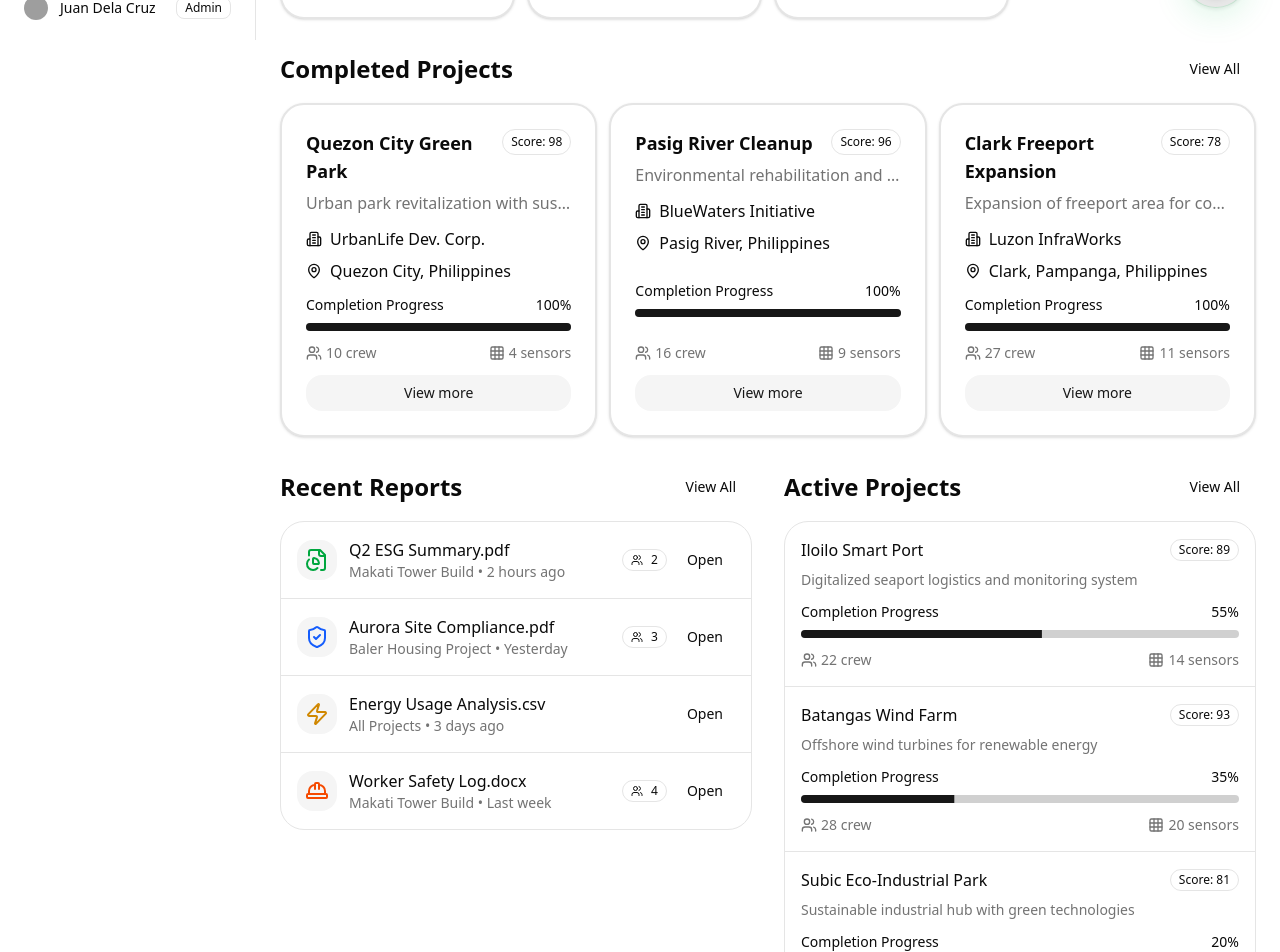
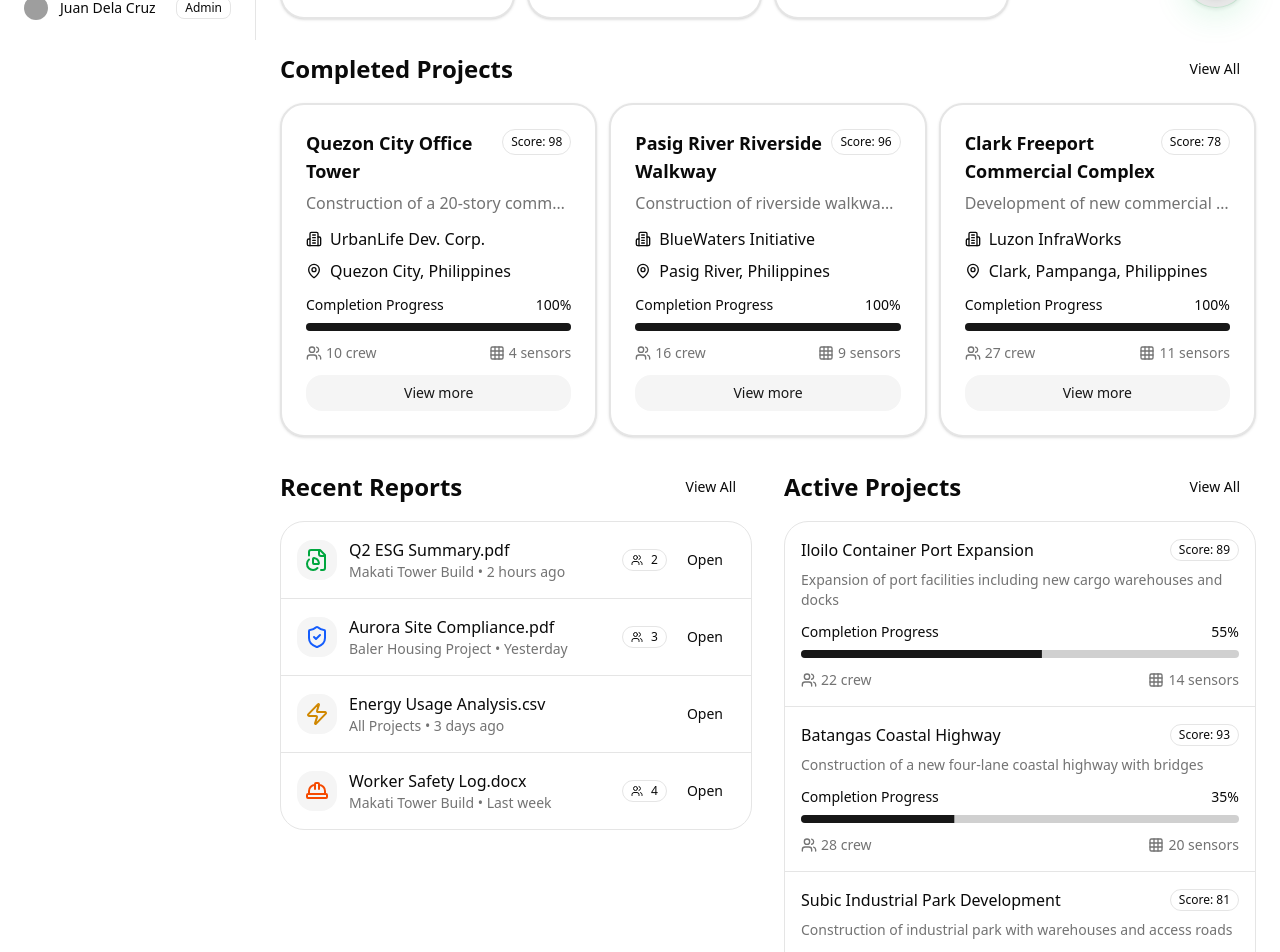
Before and after one commit to marvinjameserosa/luntimeter, a Next.js app: page /dashboard in a window 1280 px wide. Shown: the part 760-1712 px from the top of the page. Built offline with nearby package versions, Linux system fonts and the light colour scheme; grey boxes are pictures that could not be loaded.

Commit message:
chore(dashboard-projects): change some sample projs data

```diff
--- a/src/components/sections/ProjectsTab.tsx
+++ b/src/components/sections/ProjectsTab.tsx
@@ -64,7 +64,7 @@ export function ProjectsTab({ defaultTab }: ProjectsTabProps) {
                         className="rounded-2xl hover:cursor-pointer"
                         onClick={() => handleTabChange("archived")}
                     >
-                        archived
+                        Archived
                     </Button>
                 </div>
             </section>
--- a/src/dummydata/sample-projects.ts
+++ b/src/dummydata/sample-projects.ts
@@ -2,11 +2,11 @@ import { ProjectInterface } from "@/dummydata/data";
 
 export const sampleProjects: ProjectInterface[] = [
     {
-        name: "Quezon City Green Park",
+        name: "Quezon City Office Tower",
         client: "UrbanLife Dev. Corp.",
         location: "Quezon City, Philippines",
         status: "completed",
-        description: "Urban park revitalization with sustainable landscaping",
+        description: "Construction of a 20-story commercial office building",
         progress: 100,
         dueDate: "Aug 15, 2024",
         members: 10,
@@ -18,11 +18,11 @@ export const sampleProjects: ProjectInterface[] = [
         lastAuditDate: "Sep 01, 2024",
     },
     {
-        name: "Manila Flood Control Upgrade",
+        name: "Manila North Bridge Rehabilitation",
         client: "Metro Infra Solutions",
         location: "Manila, Philippines",
         status: "archived",
-        description: "Infrastructure project to reduce flooding risks",
+        description: "Structural strengthening and widening of existing city bridge",
         progress: 100,
         dueDate: "Nov 30, 2023",
         members: 18,
@@ -34,11 +34,11 @@ export const sampleProjects: ProjectInterface[] = [
         lastAuditDate: "Dec 15, 2023",
     },
     {
-        name: "Davao Airport Modernization",
+        name: "Davao International Airport Terminal",
         client: "SkyBuild Infra",
         location: "Davao City, Philippines",
         status: "archived",
-        description: "Upgrade and expansion of Davao International Airport",
+        description: "Construction of a new passenger terminal and runway extension",
         progress: 100,
         dueDate: "Jul 05, 2022",
         members: 40,
@@ -50,11 +50,11 @@ export const sampleProjects: ProjectInterface[] = [
         lastAuditDate: "Aug 10, 2022",
     },
     {
-        name: "Iloilo Smart Port",
+        name: "Iloilo Container Port Expansion",
         client: "Seagate InfraTech",
         location: "Iloilo, Philippines",
         status: "active",
-        description: "Digitalized seaport logistics and monitoring system",
+        description: "Expansion of port facilities including new cargo warehouses and docks",
         progress: 55,
         dueDate: "May 18, 2026",
         members: 22,
@@ -66,11 +66,11 @@ export const sampleProjects: ProjectInterface[] = [
         lastAuditDate: "Jul 02, 2025",
     },
     {
-        name: "Batangas Wind Farm",
+        name: "Batangas Coastal Highway",
         client: "GreenEnergy Corp.",
         location: "Batangas, Philippines",
         status: "active",
-        description: "Offshore wind turbines for renewable energy",
+        description: "Construction of a new four-lane coastal highway with bridges",
         progress: 35,
         dueDate: "Apr 12, 2026",
         members: 28,
@@ -82,11 +82,11 @@ export const sampleProjects: ProjectInterface[] = [
         lastAuditDate: "Jun 20, 2025",
     },
     {
-        name: "Subic Eco-Industrial Park",
+        name: "Subic Industrial Park Development",
         client: "EcoDev Philippines",
         location: "Subic Bay, Philippines",
         status: "active",
-        description: "Sustainable industrial hub with green technologies",
+        description: "Construction of industrial park with warehouses and access roads",
         progress: 20,
         dueDate: "Sep 30, 2026",
         members: 35,
@@ -98,11 +98,11 @@ export const sampleProjects: ProjectInterface[] = [
         lastAuditDate: "Jul 15, 2025",
     },
     {
-        name: "Pasig River Cleanup",
+        name: "Pasig River Riverside Walkway",
         client: "BlueWaters Initiative",
         location: "Pasig River, Philippines",
         status: "completed",
-        description: "Environmental rehabilitation and water treatment",
+        description: "Construction of riverside walkway, retaining walls, and drainage",
         progress: 100,
         dueDate: "Oct 11, 2024",
         members: 16,
@@ -114,11 +114,11 @@ export const sampleProjects: ProjectInterface[] = [
         lastAuditDate: "Oct 30, 2024",
     },
     {
-        name: "Clark Freeport Expansion",
+        name: "Clark Freeport Commercial Complex",
         client: "Luzon InfraWorks",
         location: "Clark, Pampanga, Philippines",
         status: "completed",
-        description: "Expansion of freeport area for commerce and trade",
+        description: "Development of new commercial buildings and access roads",
         progress: 100,
         dueDate: "Feb 20, 2025",
         members: 27,
@@ -130,11 +130,11 @@ export const sampleProjects: ProjectInterface[] = [
         lastAuditDate: "Mar 15, 2025",
     },
     {
-        name: "Mindoro Agro Hub",
+        name: "Mindoro Agro-Processing Facility",
         client: "AgriTech Developments",
         location: "Mindoro, Philippines",
         status: "completed",
-        description: "Agri-tech hub for sustainable farming practices",
+        description: "Construction of agro-industrial plant and storage facilities",
         progress: 100,
         dueDate: "Sep 07, 2024",
         members: 19,
@@ -146,11 +146,11 @@ export const sampleProjects: ProjectInterface[] = [
         lastAuditDate: "Sep 22, 2024",
     },
     {
-        name: "Laguna Lake Dike Project",
+        name: "Laguna Flood Control Dike",
         client: "SafeWater Infra",
         location: "Laguna, Philippines",
         status: "archived",
-        description: "Flood control and dike rehabilitation",
+        description: "Construction and rehabilitation of flood control dike system",
         progress: 100,
         dueDate: "Dec 10, 2022",
         members: 21,
@@ -162,11 +162,11 @@ export const sampleProjects: ProjectInterface[] = [
         lastAuditDate: "Dec 29, 2022",
     },
     {
-        name: "Zamboanga Digital Campus",
+        name: "Zamboanga Polytechnic Campus",
         client: "SmartEdu Builders",
         location: "Zamboanga, Philippines",
         status: "archived",
-        description: "Smart campus infrastructure for education",
+        description: "Construction of campus buildings and training facilities",
         progress: 100,
         dueDate: "Jun 05, 2023",
         members: 12,
@@ -178,11 +178,11 @@ export const sampleProjects: ProjectInterface[] = [
         lastAuditDate: "Jul 01, 2023",
     },
     {
-        name: "Palawan Marine Sanctuary",
+        name: "Palawan Coastal Protection Project",
         client: "EcoMarine Alliance",
         location: "Palawan, Philippines",
         status: "active",
-        description: "Marine conservation and eco-tourism project",
+        description: "Construction of seawalls, boardwalks, and coastal defenses",
         progress: 45,
         dueDate: "Aug 25, 2026",
         members: 14,
@@ -198,7 +198,7 @@ export const sampleProjects: ProjectInterface[] = [
         client: "ClearWater Infra",
         location: "Bulacan, Philippines",
         status: "active",
-        description: "Clean water facility with smart monitoring",
+        description: "Construction of a modern water treatment and pumping facility",
         progress: 70,
         dueDate: "Nov 19, 2025",
         members: 17,
@@ -210,11 +210,11 @@ export const sampleProjects: ProjectInterface[] = [
         lastAuditDate: "Jun 30, 2025",
     },
     {
-        name: "Cagayan Smart Grid",
+        name: "Cagayan Provincial Road Network",
         client: "PowerNet Solutions",
         location: "Cagayan, Philippines",
         status: "active",
-        description: "AI-powered smart grid for electricity distribution",
+        description: "Construction and paving of 60km provincial road network",
         progress: 65,
         dueDate: "Jul 22, 2026",
         members: 23,
@@ -226,11 +226,11 @@ export const sampleProjects: ProjectInterface[] = [
         lastAuditDate: "Jul 18, 2025",
     },
     {
-        name: "General Santos Fishing Port",
+        name: "General Santos Fishing Port Upgrade",
         client: "SeaHarvest Infra",
         location: "General Santos, Philippines",
         status: "completed",
-        description: "Upgraded fishing port with cold storage facilities",
+        description: "Expansion of fishing port with upgraded cold storage and piers",
         progress: 100,
         dueDate: "Jan 15, 2025",
         members: 26,
```
Also changed, not shown: src/app/dashboard/page.tsx (+15 -4 lines).
